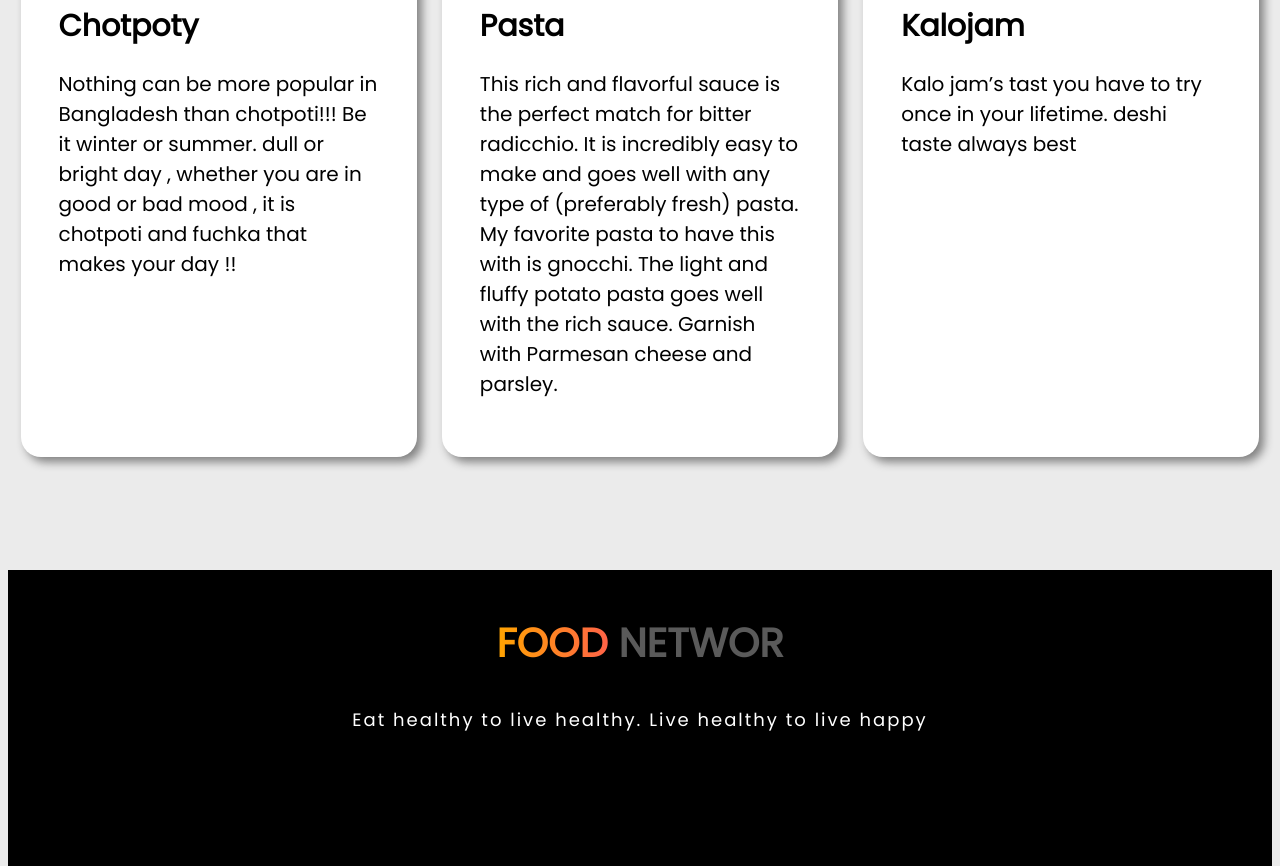
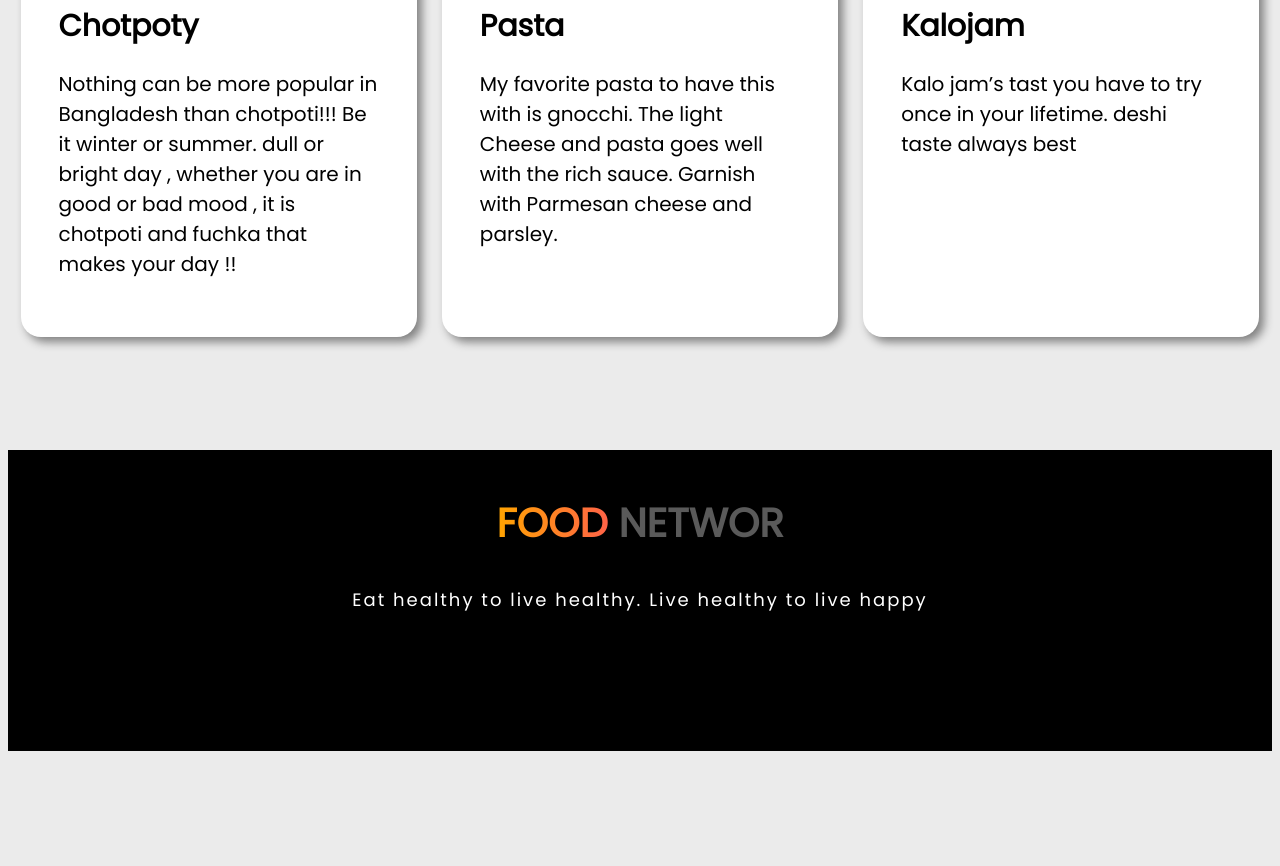
Before and after one commit to marufahamad/food-network-main, a plain HTML site: page index.html in a window 1280 px wide. Shown: the part 2614-3480 px from the top of the page. After the commit the page ends 3373 px from the top, so only its background shows below. Drawn offline with Linux system fonts and the light colour scheme.

Commit message:
bonus section

```diff
--- a/index.html
+++ b/index.html
@@ -63,10 +63,8 @@
             <div class="recipe-item">
                 <img src="images/pasta.jpg" alt="">
                 <h3>Pasta</h3>
-                <p>This rich and flavorful sauce is the perfect match for bitter radicchio. It is incredibly easy to
-                    make and goes well with any type of (preferably fresh) pasta. My favorite pasta to have this with is
-                    gnocchi. The light and fluffy potato pasta goes well with the rich sauce. Garnish with Parmesan
-                    cheese and parsley.</p>
+                <p>My favorite pasta to have this with is gnocchi. The light Cheese and pasta goes well with the rich
+                    sauce. Garnish with Parmesan cheese and parsley.</p>
             </div>
             <div class="recipe-item">
                 <img src="images/kalojam.jpg" alt="">
```
